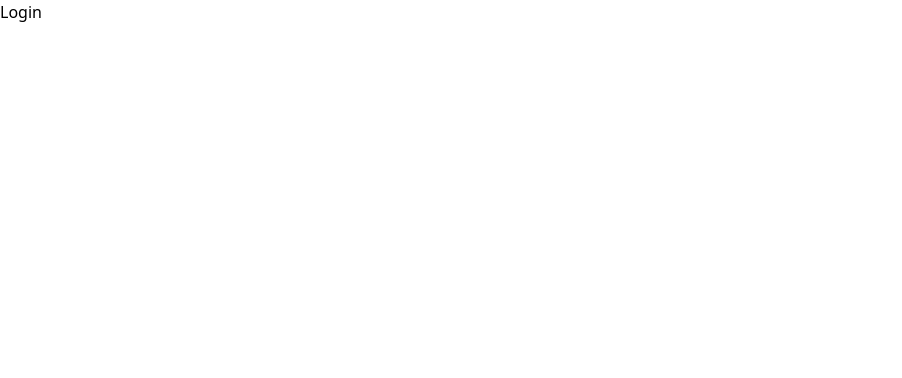
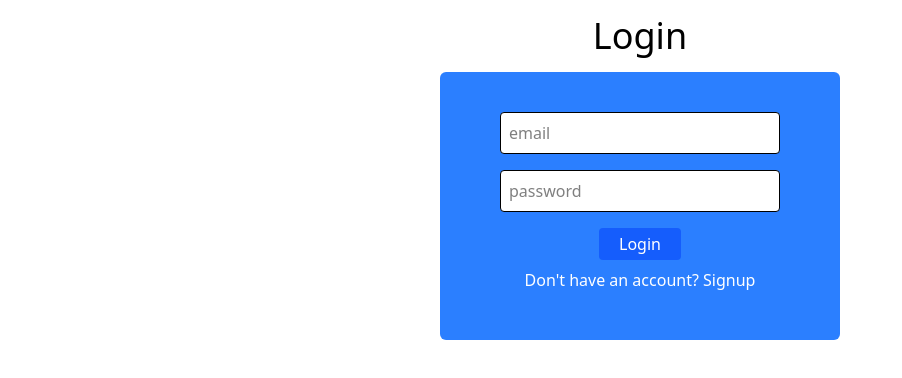
Before and after one commit to AKashAMode/NeuralNook, a React (Vite) app in the folder client/: page / in a window 1280 px wide. Shown: the top 378 px of the page, without its empty margins (0-902 px from the left). Built offline with nearby package versions, Linux system fonts and the light colour scheme.

Commit message:
login page created and styling applied

```diff
--- a/client/src/views/Login.jsx
+++ b/client/src/views/Login.jsx
@@ -1,4 +1,5 @@
-import React from "react"
+import React from "react";
+import { Link } from "react-router";
 
 
 function Login(){
@@ -6,10 +7,33 @@ function Login(){
 
     return(
         <div>
-         <h1>Login</h1>
+         <h1 className="text-4xl text-center my-4">Login</h1>
 
-         <div>
+         <div className=" max-w-[400px] mx-auto border-grey-200 py-10 px-15 rounded-md bg-blue-500">
 
+            <input
+            type="email"
+            placeholder="email"
+            className="border p-2 rounded w-full mb-4 bg-white"
+            />
+
+            <input
+            type="password"
+            placeholder="password"
+            className="border p-2 rounded w-full mb-4 bg-white"
+            />
+
+            <button
+            className="bg-blue-600 px-5 py-1 rounded text-white block mx-auto cursor-pointer"
+            type="button"
+            >
+            Login
+            </button>
+
+            <p className="mp-5 text-center p-2 text-white">
+                Don't have an account?{" "}
+               <span className="text-white cursor-pointer"> Signup</span>
+            </p>
          </div>
         </div>
     )
```
